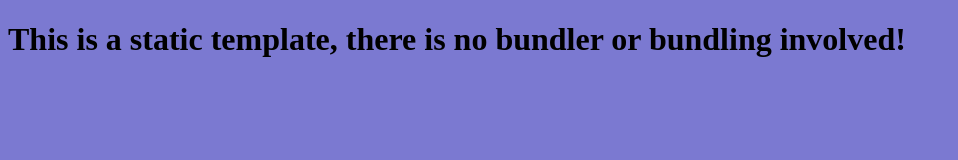
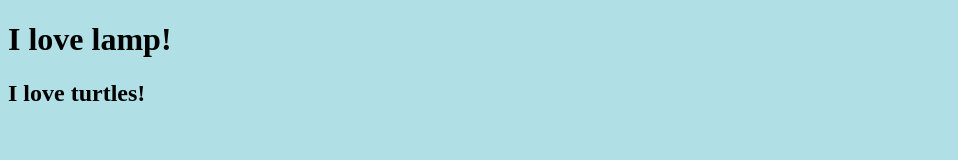
Before and after one commit to WebDevWillie/MyFirstWebsite, a plain HTML site: page index.html in a window 1280 px wide. Shown: the whole page, without its empty margins (0-958 px from the left). Drawn offline with Linux system fonts and the light colour scheme.

Commit message:
Started in-line JavaScript

```diff
--- a/index.html
+++ b/index.html
@@ -4,11 +4,20 @@
   <meta charset="UTF-8" />
   <meta name="viewport" content="width=device-width, initial-scale=1.0" />
   <meta http-equiv="X-UA-Compatible" content="ie=edge" />
-    <title>Static Template</title>
+  <title>First Website at Codeup</title>
 </head>
-  <body style="background-color: rgba(113, 111, 206, 0.925);">
+<body style="background-color:powderblue;">
 <h1>
-      This is a static template, there is no bundler or bundling involved!
+  I love lamp!
 </h1>
+<h2>
+  I love turtles!
+</h2>
+
+<script>
+  console.log("Hello world");
+</script>
+
+<script src="./index.js"></script>
 </body>
 </html>
--- /dev/null
+++ b/index.js
@@ -0,0 +1 @@
+"use strict";
--- a/sandbox.config.json
+++ /dev/null
@@ -1,3 +0,0 @@
-{
-  "template": "static"
-}
```
Also changed, not shown: package.json (deleted, +0 -28 lines). Lines whose indentation alone changed are shown as unchanged.
